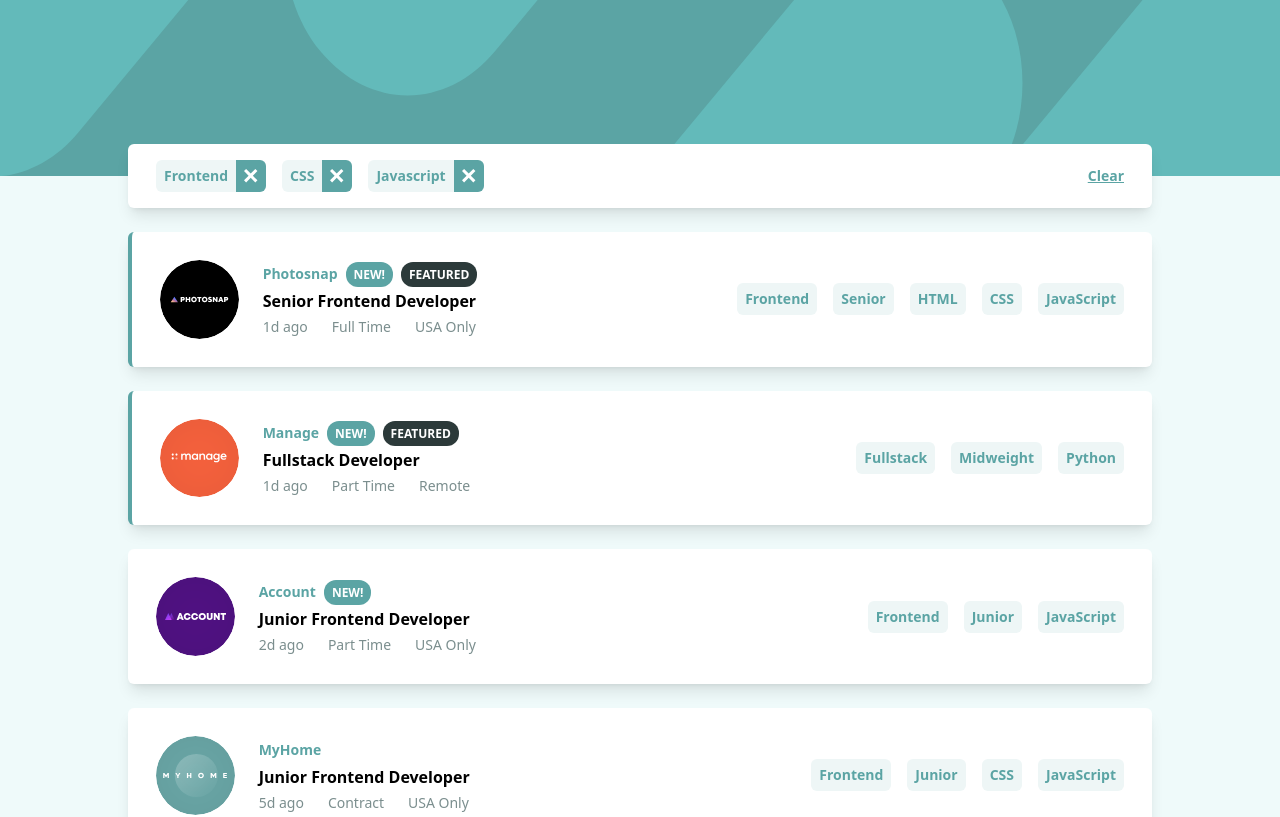
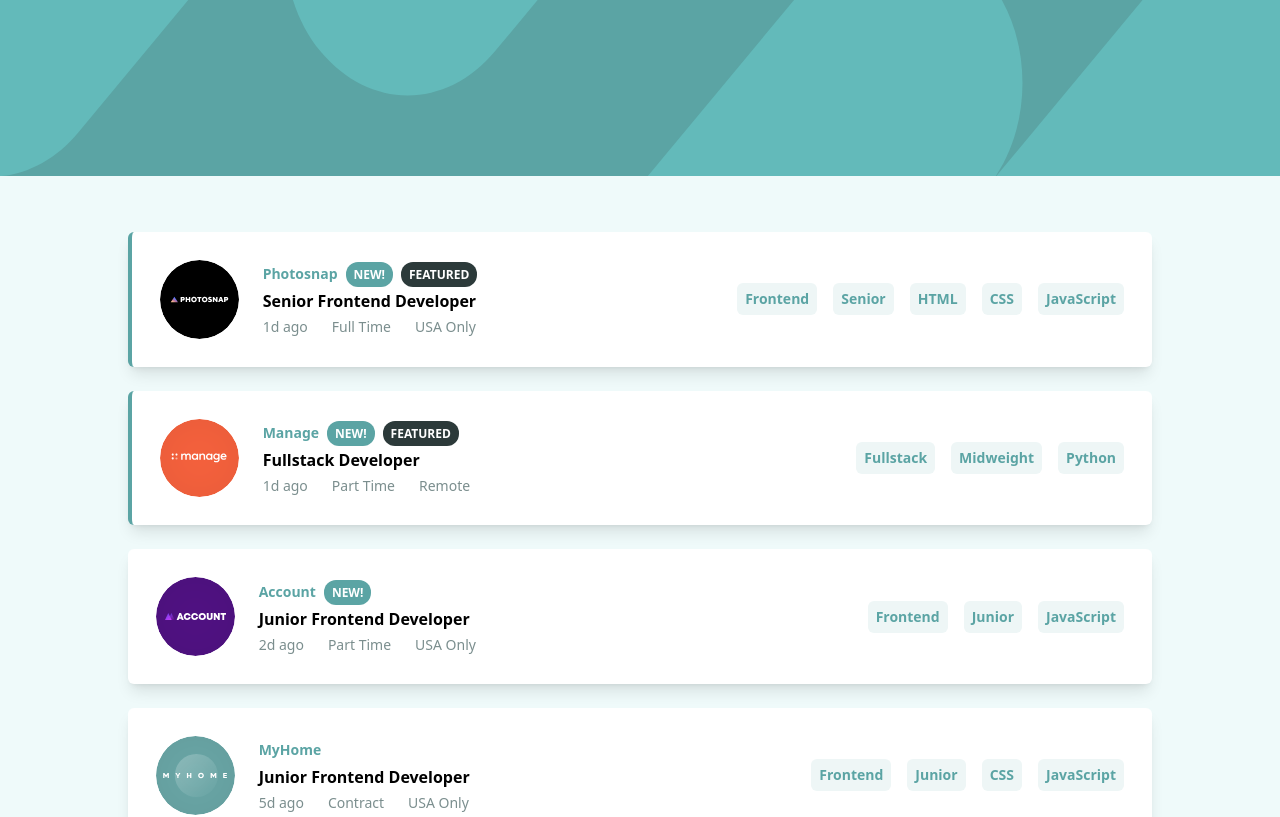
Before and after one commit to cloviswrodrigues/job_listings_with_filtering, a React (Vite) app in the folder frontend/: page / in a window 1280 px wide. Shown: the top 817 px of the page. Built offline with nearby package versions, Linux system fonts and the light colour scheme.

Commit message:
added logic to add filters

```diff
--- a/frontend/src/components/Filters/index.jsx
+++ b/frontend/src/components/Filters/index.jsx
@@ -1,18 +1,18 @@
 import PropTypes from "prop-types";
 
-import LabelLink from "../LabelLink";
+import Label from "../Label";
 import ButtonClose from "../ButtonClose";
 
 const Filters = ({ data, onRemoveFilter }) => {
   if (!data) return null;
   return (
     <div className="bg-white rounded-md px-7 py-4 w-full shadow-lg flex justify-between">
-      <ul className="flex gap-4">
+      <ul className="flex flex-wrap gap-4">
         {data.map((filter) => (
           <li key={filter} className="flex">
-            <LabelLink hover={false} roudendRight={false} clickable={false}>
+            <Label hover={false} roudendRight={false} clickable={false}>
               {filter}
-            </LabelLink>
+            </Label>
             <div onClick={() => onRemoveFilter(filter)}>
               <ButtonClose />
             </div>
--- a/frontend/src/components/JobItem/index.jsx
+++ b/frontend/src/components/JobItem/index.jsx
@@ -1,9 +1,9 @@
 import PropTypes from "prop-types";
 
 import ImageRounded from "../ImageRounded";
-import LabelLink from "../LabelLink";
+import Label from "../Label";
 
-const JobItem = ({ data }) => {
+const JobItem = ({ data, onAddFilter }) => {
   const requirements = [data.role, data.level, ...data.languages] || [];
 
   function hasJobPostedLastTwoDays(postedAt) {
@@ -55,7 +55,9 @@
           <ul className="flex gap-4">
             {requirements.map((requirement) => (
               <li key={requirement}>
-                <LabelLink>{requirement}</LabelLink>
+                <button onClick={() => onAddFilter(requirement)}>
+                  <Label>{requirement}</Label>
+                </button>
               </li>
             ))}
           </ul>
@@ -67,6 +69,7 @@
 
 JobItem.propTypes = {
   data: PropTypes.shape().isRequired,
+  onAddFilter: PropTypes.func.isRequired,
 };
 
 export default JobItem;
--- a/frontend/src/components/JobLists/index.jsx
+++ b/frontend/src/components/JobLists/index.jsx
@@ -2,19 +2,20 @@
 
 import JobItem from "../JobItem";
 
-const JobLists = ({ data }) => {
+const JobLists = ({ data, onAddFilter }) => {
   if (!data) return null;
   return (
     <ul>
       {data.map((item) => (
-        <JobItem key={item.id} data={item} />
+        <JobItem key={item.id} data={item} onAddFilter={onAddFilter} />
       ))}
     </ul>
   );
 };
 
 JobLists.propTypes = {
-  data: PropTypes.shape().isRequired,
+  data: PropTypes.array,
+  onAddFilter: PropTypes.func.isRequired,
 };
 
 export default JobLists;
--- a/frontend/src/components/LabelLink/index.jsx
+++ b/frontend/src/components/Label/index.jsx
@@ -1,6 +1,6 @@
 import PropTypes from "prop-types";
 
-const LabelLink = ({
+const Label = ({
   children,
   hover = true,
   roudendRight = true,
@@ -12,25 +12,25 @@
   const additionalClass = `${classHover} ${classRoudendRight} ${classClickable}`;
 
   return (
-    <button
+    <div
       className={`bg-cyan-light-2 px-2 py-1.5 text-sm text-cyan-dark font-bold rounded-l-md  ${additionalClass}`}
     >
       {children}
-    </button>
+    </div>
   );
 };
 
-LabelLink.propTypes = {
+Label.propTypes = {
   children: PropTypes.string.isRequired,
   hover: PropTypes.bool,
   roudendRight: PropTypes.bool,
   clickable: PropTypes.bool,
 };
 
-LabelLink.defaulProps = {
+Label.defaulProps = {
   hover: true,
   roudendRight: true,
   clickable: true,
 };
 
-export default LabelLink;
+export default Label;
--- a/frontend/src/pages/Home.jsx
+++ b/frontend/src/pages/Home.jsx
@@ -8,15 +8,16 @@
 
 const Home = () => {
   const [jobs, setJobs] = useState(null);
-  const [filters, setFilters] = useState(["Frontend", "CSS", "Javascript"]);
+  const [filters, setFilters] = useState([]);
 
   useEffect(() => {
     setJobs(dataJson);
   }, []);
 
   function addFilter(filter) {
-    setFilters((prevFilters) => [...prevFilters, filter]);
-    console.log("add filter");
+    if (filters.indexOf(filter) === -1) {
+      setFilters((prevFilters) => [...prevFilters, filter]);
+    }
   }
 
   function removeFilter(filter) {
@@ -29,11 +30,11 @@
       <Header />
       <main className="bg-cyan-light min-h-[80vh] py-14">
         <div className="max-w-5xl m-auto">
-          <div className="absolute top-36 w-full max-w-5xl">
-            {filters && (
+          {filters.length > 0 && (
+            <div className="absolute top-36 w-full max-w-5xl">
               <Filters data={filters} onRemoveFilter={removeFilter} />
-            )}
-          </div>
+            </div>
+          )}
           <div>
             <JobLists data={jobs} onAddFilter={addFilter} />
           </div>
```
